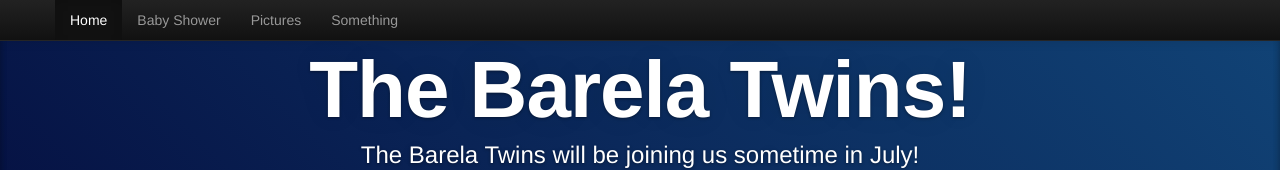
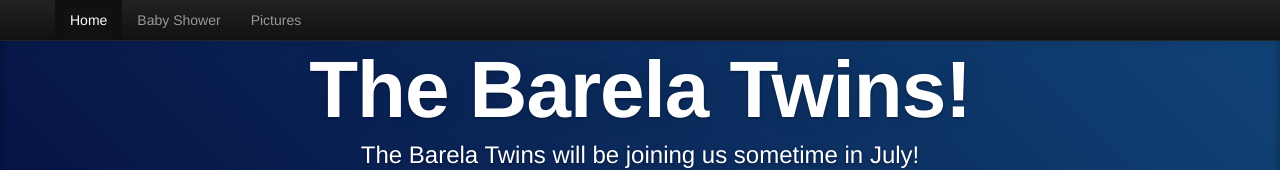
Before and after one commit to danielbarela/twins, a plain HTML site: page index.html in a window 1280 px wide. Shown: the top 170 px of the page. Drawn offline with Linux system fonts and the light colour scheme.

Commit message:
removed something

```diff
--- a/index.html
+++ b/index.html
@@ -25,7 +25,6 @@
 					<li class="active"><a href="#">Home</a></li>
 					<li><a href="#about">Baby Shower</a></li>
 					<li><a href="#contact">Pictures</a></li>
-					<li><a href="#contact">Something</a></li>
 				</ul>
 			</div>
 		</div>
```
Also changed, not shown: 1 other file.
